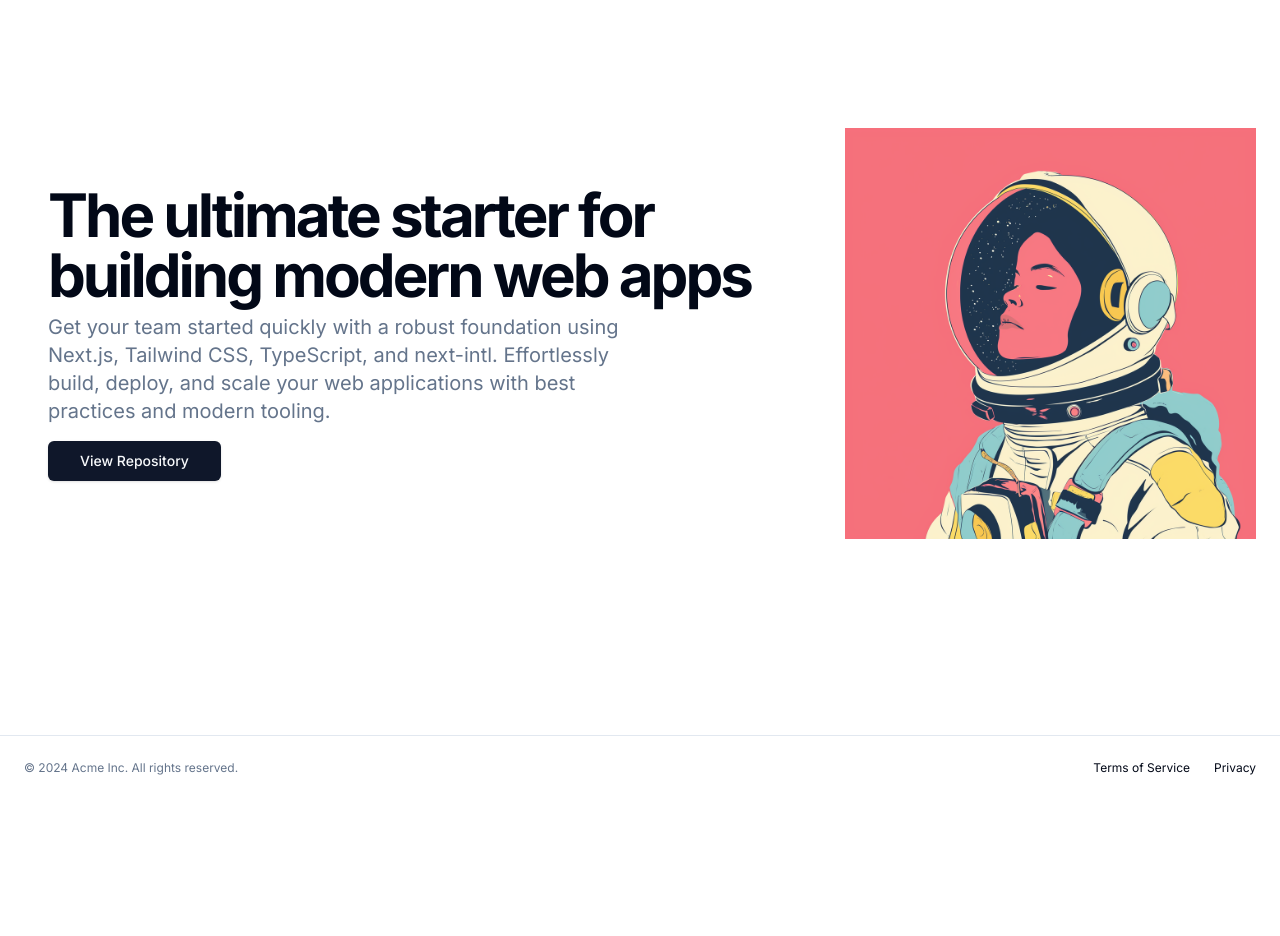
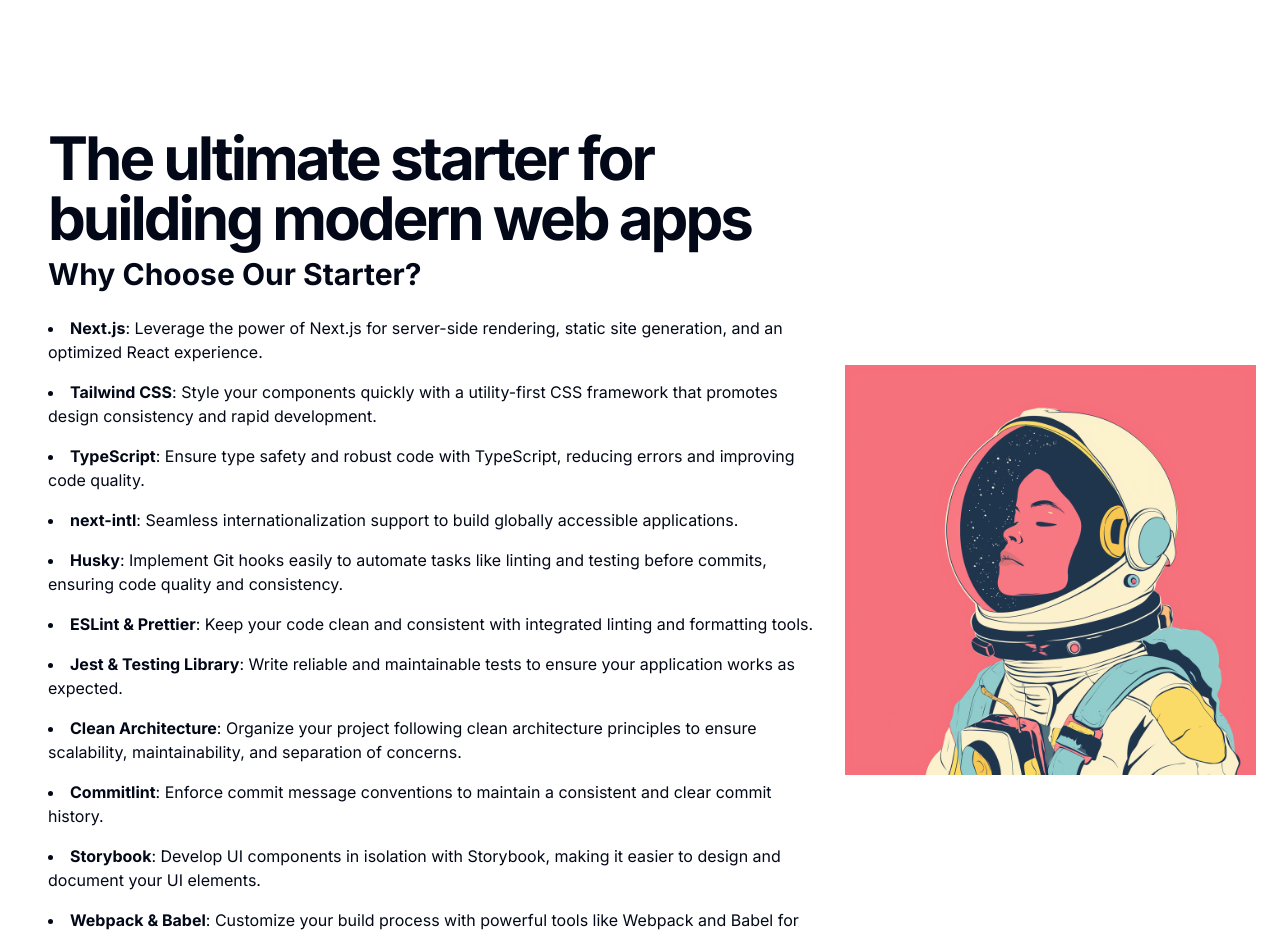
Before and after one commit to anbrela/next-starter-i18n-tailwind-typescript-shadcn, a Next.js app: page /en in a window 1280 px wide. Shown: the top 936 px of the page. Before the commit the page ends 800 px from the top, so only its background shows below. Built offline with nearby package versions, Linux system fonts and the light colour scheme.

Commit message:
feat: test husky

```diff
--- a/lintstaged.json
+++ /dev/null
@@ -1,3 +0,0 @@
-{
-    "*.{js,jsx,ts,tsx}": ["eslint --fix", "git add"]
-}
--- a/src/app/[locale]/page.tsx
+++ b/src/app/[locale]/page.tsx
@@ -1,7 +1,5 @@
-
-import Link from "next/link"
-import Image from "next/image"
-
+import Link from "next/link";
+import Image from "next/image";
 
 export default function Home() {
   return (
@@ -13,11 +11,71 @@
               <div className="flex flex-col justify-center space-y-4">
                 <div className="space-y-2">
                   <h1 className="text-3xl font-bold tracking-tighter sm:text-5xl xl:text-6xl/none">
-                  The ultimate starter for building modern web apps
+                    The ultimate starter for building modern web apps
                   </h1>
-                  <p className="max-w-[600px] text-muted-foreground md:text-xl">
-                  Get your team started quickly with a robust foundation using Next.js, Tailwind CSS, TypeScript, and next-intl. Effortlessly build, deploy, and scale your web applications with best practices and modern tooling.
-                  </p>
+                  <section className="my-12">
+                    <h2 className="text-3xl font-bold mb-6">
+                      Why Choose Our Starter?
+                    </h2>
+                    <ul className="list-disc list-inside space-y-4">
+                      <li>
+                        <strong>Next.js</strong>: Leverage the power of Next.js
+                        for server-side rendering, static site generation, and
+                        an optimized React experience.
+                      </li>
+                      <li>
+                        <strong>Tailwind CSS</strong>: Style your components
+                        quickly with a utility-first CSS framework that promotes
+                        design consistency and rapid development.
+                      </li>
+                      <li>
+                        <strong>TypeScript</strong>: Ensure type safety and
+                        robust code with TypeScript, reducing errors and
+                        improving code quality.
+                      </li>
+                      <li>
+                        <strong>next-intl</strong>: Seamless
+                        internationalization support to build globally
+                        accessible applications.
+                      </li>
+                      <li>
+                        <strong>Husky</strong>: Implement Git hooks easily to
+                        automate tasks like linting and testing before commits,
+                        ensuring code quality and consistency.
+                      </li>
+                      <li>
+                        <strong>ESLint & Prettier</strong>: Keep your code clean
+                        and consistent with integrated linting and formatting
+                        tools.
+                      </li>
+                      <li>
+                        <strong>Jest & Testing Library</strong>: Write reliable
+                        and maintainable tests to ensure your application works
+                        as expected.
+                      </li>
+                      <li>
+                        <strong>Clean Architecture</strong>: Organize your
+                        project following clean architecture principles to
+                        ensure scalability, maintainability, and separation of
+                        concerns.
+                      </li>
+                      <li>
+                        <strong>Commitlint</strong>: Enforce commit message
+                        conventions to maintain a consistent and clear commit
+                        history.
+                      </li>
+                      <li>
+                        <strong>Storybook</strong>: Develop UI components in
+                        isolation with Storybook, making it easier to design and
+                        document your UI elements.
+                      </li>
+                      <li>
+                        <strong>Webpack & Babel</strong>: Customize your build
+                        process with powerful tools like Webpack and Babel for
+                        optimized asset bundling and transpilation.
+                      </li>
+                    </ul>
+                  </section>
                 </div>
                 <div className="flex flex-col gap-2 min-[400px]:flex-row">
                   <Link
@@ -31,24 +89,40 @@
               </div>
             </div>
             <div className="w-2/6">
-             <Image src="/landing.png" alt="landing" className="object-cover h-full" width={500} height={500} />
+              <Image
+                src="/landing.png"
+                alt="landing"
+                className="object-cover h-full"
+                width={500}
+                height={500}
+              />
             </div>
           </div>
         </section>
       </main>
       <footer className="flex flex-col gap-2 sm:flex-row py-6 w-full shrink-0 items-center px-4 md:px-6 border-t">
-        <p className="text-xs text-muted-foreground">&copy; 2024 Acme Inc. All rights reserved.</p>
+        <p className="text-xs text-muted-foreground">
+          &copy; 2024 Acme Inc. All rights reserved.
+        </p>
         <nav className="sm:ml-auto flex gap-4 sm:gap-6">
-          <Link href="#" className="text-xs hover:underline underline-offset-4" prefetch={false}>
+          <Link
+            href="#"
+            className="text-xs hover:underline underline-offset-4"
+            prefetch={false}
+          >
             Terms of Service
           </Link>
-          <Link href="#" className="text-xs hover:underline underline-offset-4" prefetch={false}>
+          <Link
+            href="#"
+            className="text-xs hover:underline underline-offset-4"
+            prefetch={false}
+          >
             Privacy
           </Link>
         </nav>
       </footer>
     </div>
-  )
+  );
 }
 
 function MountainIcon(props) {
@@ -67,5 +141,5 @@
     >
       <path d="m8 3 4 8 5-5 5 15H2L8 3z" />
     </svg>
-  )
+  );
 }
```
Also changed, not shown: .lintstagedrc.json (added).
